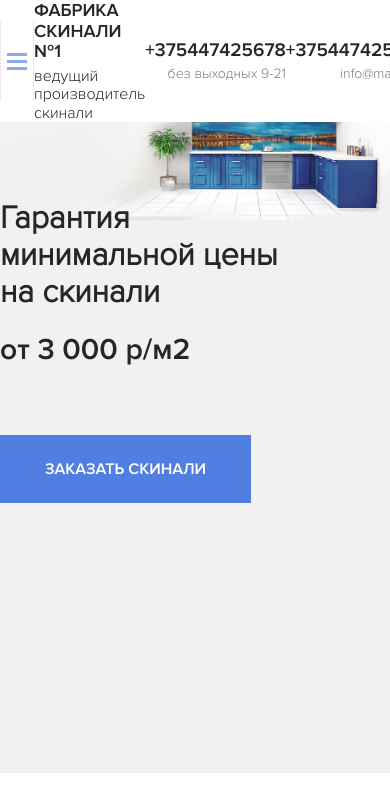
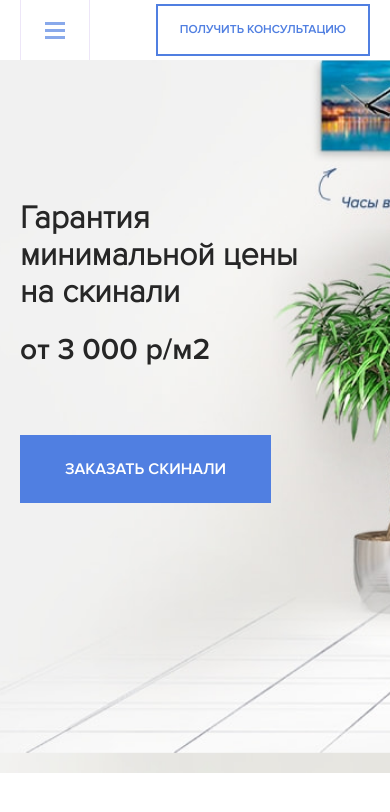
Before and after one commit to Kostya20292/Skinali, a plain HTML site: page index.html in a window 390 px wide. Drawn offline with Linux system fonts and the light colour scheme.

Commit message:
Адаптив для главного экрана

```diff
--- a/sass/_grid.sass
+++ b/sass/_grid.sass
@@ -3,3 +3,13 @@
 .container
   max-width: 1170px
   margin: auto
+@media (max-width:1199px)
+  .container
+    max-width: 960px
+@media (max-width:991px)
+  .container
+    max-width: 750px
+@media (max-width:760px)
+  .container
+    max-width: 100%
+    padding: 0 20px
--- a/sass/_interface.sass
+++ b/sass/_interface.sass
@@ -8,6 +8,7 @@ body
   text-transform: uppercase
   color: $primary
   +bold
+  background-color: #fff
 .button
   border: none
   text-transform: uppercase
@@ -15,3 +16,6 @@ body
   background-color: $primary
   color: #fff
   +bold
+@media (max-width:576px)
+  .button-0
+    font-size: 10px
--- a/sass/blocks/_hero.sass
+++ b/sass/blocks/_hero.sass
@@ -11,3 +11,7 @@
     margin-bottom: 67px
     font-size: 30px
     +bold
+@media (max-width:991px)
+  .hero
+    background-size: cover
+    background-position: top left 30%
--- a/sass/blocks/_navbar.sass
+++ b/sass/blocks/_navbar.sass
@@ -9,7 +9,6 @@
     display: flex
     align-items: center
     justify-content: space-between
-    min-height: 80px
   &__mobile, &__landline
     text-align: right
   &__phone
@@ -33,7 +32,7 @@
   padding: 16px 0
   background-color: $primary
   transition: 0.2s
-  transform: translateY(-100%)
+  transform: translateY(-200%)
   &_active
     transform: translateY(0)
   &__nav
@@ -71,3 +70,18 @@
     +bold
   &__description
     display: block
+@media (max-width:991px)
+  .navbar
+    &__mobile, &__landline
+      display: none
+@media (max-width:576px)
+  .logo
+    display: none
+  .menu
+    top: 60px
+    &-button
+      height: 60px
+    &__nav
+      flex-direction: column
+    &__link
+      margin-bottom: 20px
```
Also changed, not shown: css/style.css, 1 other file.
